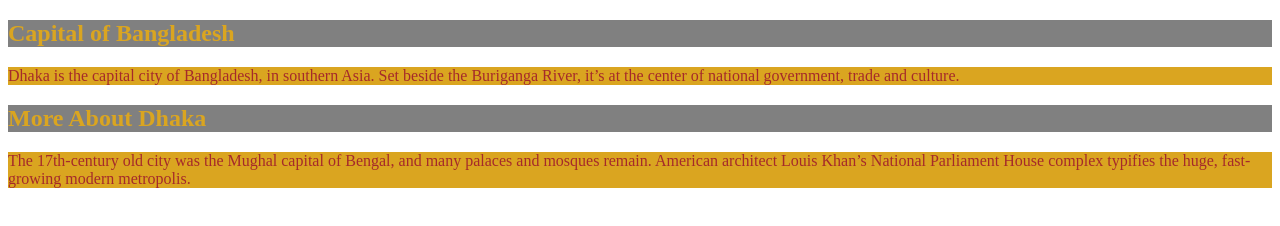
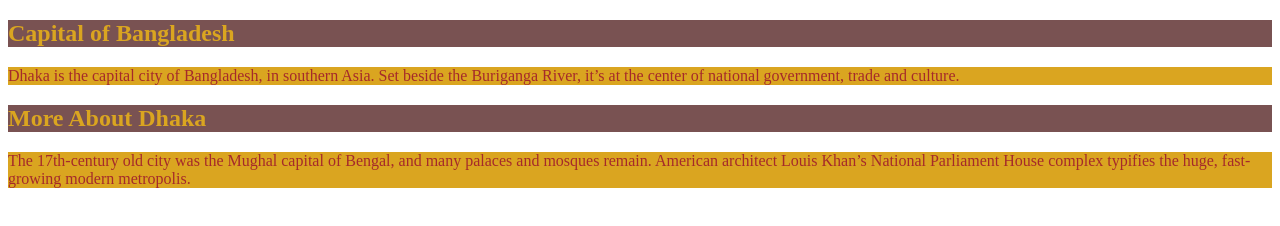
Before and after one commit to kibriarobin/my-second-repo, a plain HTML site: page index.html in a window 1280 px wide. Drawn offline with Linux system fonts and the light colour scheme.

Commit message:
change h2 bg color

```diff
--- a/style.css
+++ b/style.css
@@ -1,6 +1,6 @@
 h2{
     color: goldenrod;
-    background-color: gray;
+    background-color: rgb(121, 82, 82);
 }
 p{
     color: brown;
```
